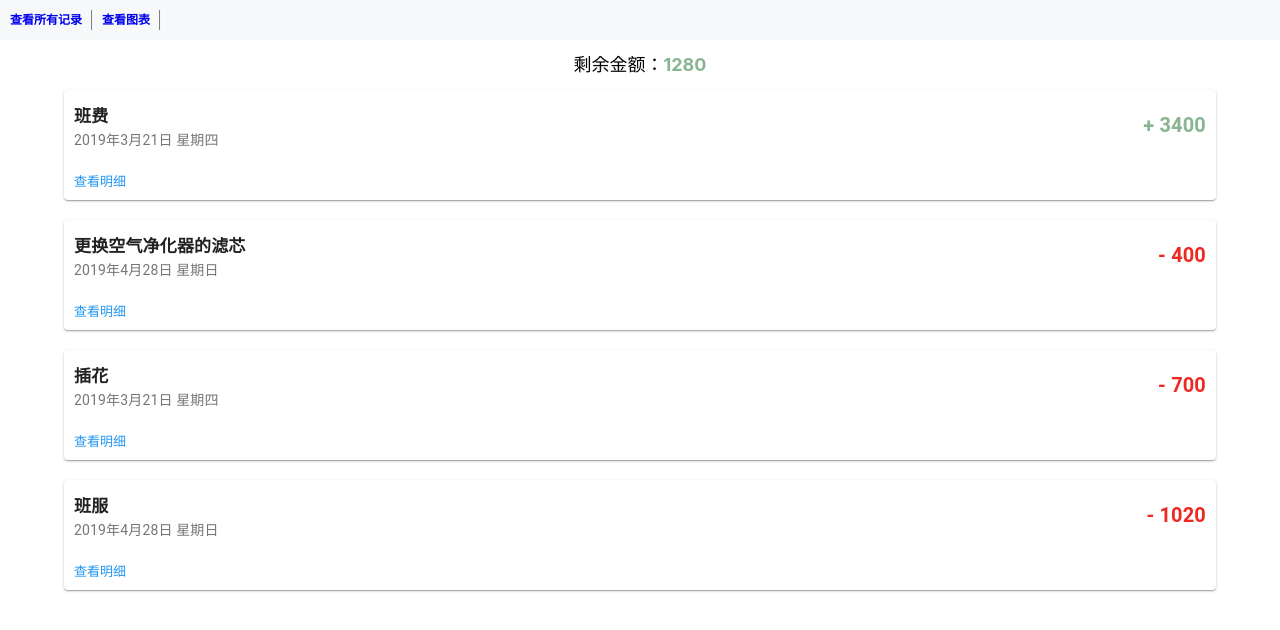
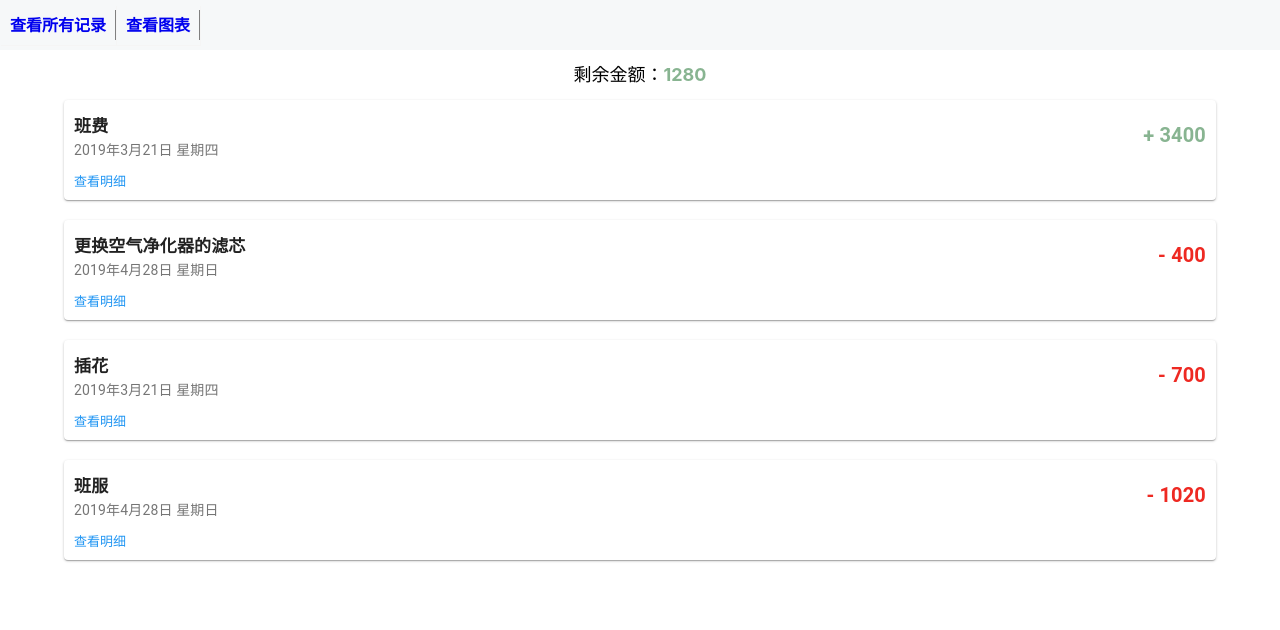
Before and after one commit to wanderyt/dj-finance, a React app: page / in a window 1280 px wide. Shown: the top 630 px of the page. Built offline with nearby package versions, Linux system fonts and the light colour scheme.

Commit message:
Add bugfix for pie chart.

```diff
--- a/package.json
+++ b/package.json
@@ -1,6 +1,6 @@
 {
   "name": "dj-finance",
-  "version": "0.8.0",
+  "version": "0.8.1",
   "private": true,
   "dependencies": {
     "@babel/core": "7.2.2",
--- a/src/module/navigator/index.scss
+++ b/src/module/navigator/index.scss
@@ -5,22 +5,16 @@
     .Navigator__Item {
       position: relative;
       max-width: 160px;
-      height: 30px;
+      height: 40px;
       padding: 0 10px;
       box-shadow: 1px 1px 1px #f5f5f5;
 
       text-align: center;
 
       .Navigator__Item__Title {
-        line-height: 30px;
-        font-size: 12px;
+        line-height: 40px;
+        font-size: 16px;
         font-weight: bold;
-      }
-
-      .Navigator__ItemSeperater {
-        height: 20px;
-        line-height: 30px;
-        border-right: 1px solid grey;
       }
 
       &:after {
@@ -28,8 +22,8 @@
         position: absolute;
         right: 0px;
         top: 5px;
-        height: 20px;
-        line-height: 30px;
+        height: 30px;
+        line-height: 40px;
         border-right: 1px solid grey;
       }
     }
--- a/src/page/activities/activity-tile/index.scss
+++ b/src/page/activities/activity-tile/index.scss
@@ -8,13 +8,14 @@
   background-color: #FFF;
 
   .Activity--Item {
-    padding: 10px;
+    padding: 0 10px 10px;
   }
 
   .Activity--Header {
     display: flex;
     justify-content: space-between;
     align-items: center;
+    padding-top: 10px;
 
     .Activity--Caption {
       .Activity--Name {
@@ -58,29 +59,8 @@
     }
   }
 
-  // .Activity--Amount {
-  //   display: flex;
-  //   justify-content: space-between;
-  //   .Activity--AmountCaption {
-  //     color: rgba(0, 0, 0, 0.54);
-  //     font-size: 14px;
-  //     font-family: "Roboto", "Helvetica", "Arial", sans-serif;
-  //     font-weight: 400;
-  //     line-height: 20px;
-  //     letter-spacing: 0.15px;
-  //   }
-  //   .Activity--AmountNumber {
-  //     color: rgba(223, 45, 13, 0.384);
-  //     font-size: 20px;
-  //     font-family: "Roboto", "Helvetica", "Arial", sans-serif;
-  //     font-weight: bold;
-  //     line-height: 21px;
-  //     letter-spacing: 0.15px;
-  //   }
-  // }
-
   .Activity--Toolbar {
-    padding: 10px 6px;
+    padding: 0 6px 10px;
     .Activity--LearnMore, .Activity--Fold {
       min-width: 64px;
       margin: 0 4px;
--- a/src/page/charts/index.js
+++ b/src/page/charts/index.js
@@ -3,17 +3,18 @@ import PieChart from './pie-chart';
 import ACTIVITIES from '../activities-data.json';
 
 const Charts = () => {
-  let leftAmount = 0, details = [];
+  let leftAmount = 0, totalIncome = 0, details = [];
   ACTIVITIES.forEach((item) => {
     if (item.type === 1) {
       leftAmount += item.amount;
+      totalIncome += item.amount;
     } else {
       leftAmount -= item.amount;
+      details.push({
+        name: item.name,
+        amount: item.amount
+      });
     }
-    details.push({
-      name: item.name,
-      amount: item.amount
-    });
   });
 
   return (
```
